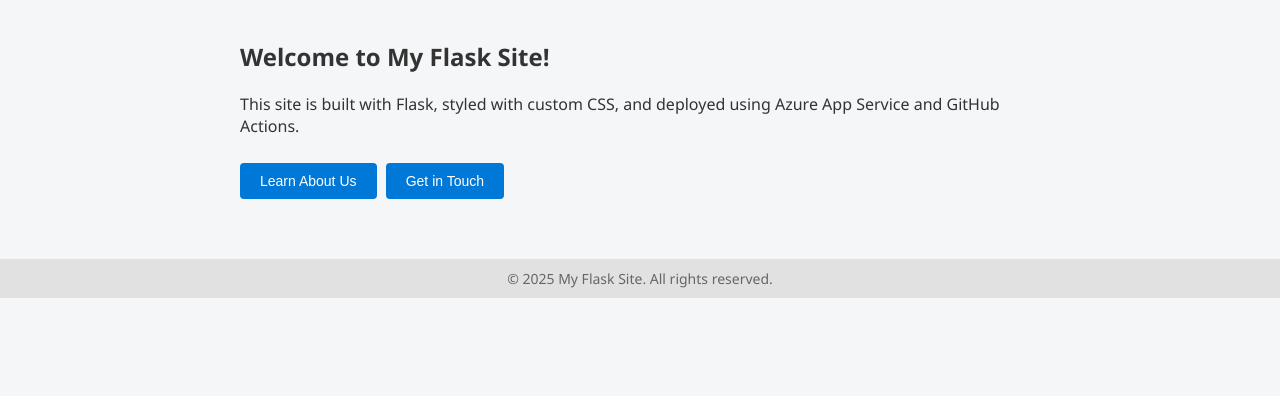
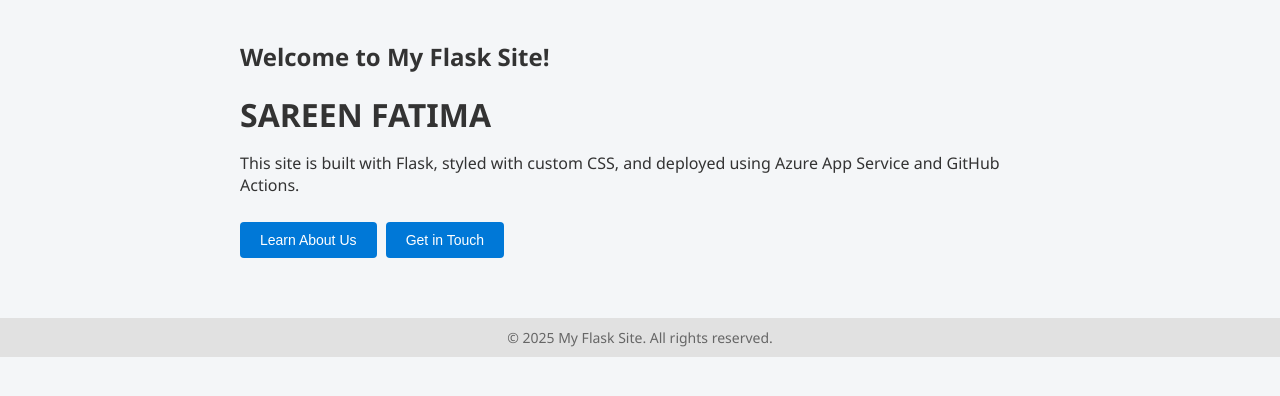
Before and after one commit to Saree-tech/azure-flask-app, a Flask app: page / in a window 1280 px wide. Shown: the part 125-521 px from the top of the page. Run offline with Flask 3, Linux system fonts and the light colour scheme.

Commit message:
Update index.html

```diff
--- a/templates/index.html
+++ b/templates/index.html
@@ -17,6 +17,7 @@
 
   <main>
     <h2>Welcome to {{ title }}!</h2>
+    <h1>SAREEN FATIMA</h1>
     <p>This site is built with Flask, styled with custom CSS, and deployed using Azure App Service and GitHub Actions.</p>
 
     <button onclick="location.href='/about'">Learn About Us</button>
```
